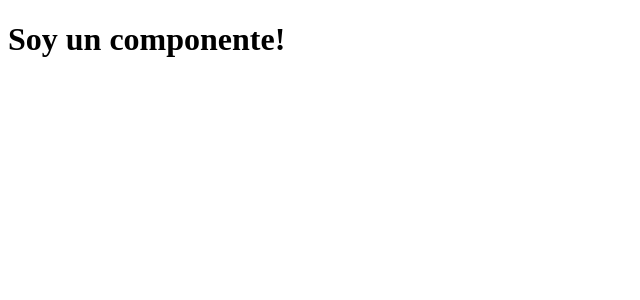
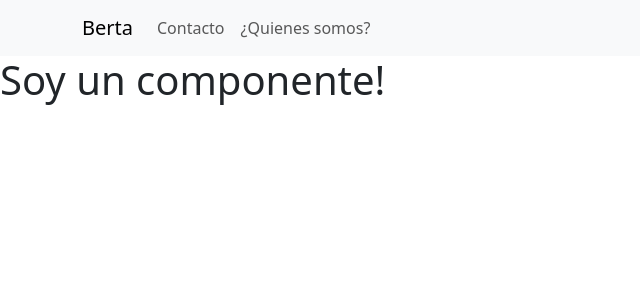
Before and after one commit to arturomrtn/bertasite, a React (Vite) app: page / in a window 1280 px wide. Shown: the top 300 px of the page, without its empty margins (0-640 px from the left). Built offline with nearby package versions, Linux system fonts and the light colour scheme.

Commit message:
bootstrap added

```diff
--- a/package.json
+++ b/package.json
@@ -10,7 +10,9 @@
     "preview": "vite preview"
   },
   "dependencies": {
+    "bootstrap": "^5.3.3",
     "react": "^18.3.1",
+    "react-bootstrap": "^2.10.4",
     "react-dom": "^18.3.1"
   },
   "devDependencies": {
--- a/src/App.jsx
+++ b/src/App.jsx
@@ -1,10 +1,12 @@
+import 'bootstrap/dist/css/bootstrap.min.css';
+import Navbarr from './components/Navbarr';
+
 function App() {
 
   return (
-
-    <div className="App" >
-<h1>Soy un componente!</h1>
-    </div>
+    <><Navbarr /><div className="App">
+      <h1>Soy un componente!</h1>
+    </div></>
 
   )
 }
--- /dev/null
+++ b/src/components/Navbarr.jsx
@@ -0,0 +1,24 @@
+import Container from 'react-bootstrap/Container';
+import Nav from 'react-bootstrap/Nav';
+import Navbar from 'react-bootstrap/Navbar';
+import NavDropdown from 'react-bootstrap/NavDropdown';
+
+
+function Navbarr() {
+  return (
+<Navbar expand="lg" className="bg-body-tertiary">
+      <Container>
+        <Navbar.Brand href="#home">Berta</Navbar.Brand>
+        <Navbar.Toggle aria-controls="basic-navbar-nav" />
+        <Navbar.Collapse id="basic-navbar-nav">
+          <Nav className="me-auto">
+            <Nav.Link href="#home">Contacto</Nav.Link>
+            <Nav.Link href="#link">¿Quienes somos?</Nav.Link>
+          </Nav>
+        </Navbar.Collapse>
+      </Container>
+    </Navbar>
+  );
+}
+
+export default Navbarr;
```
Also changed, not shown: 1 other file (tests, documents, lock files or other folders).
